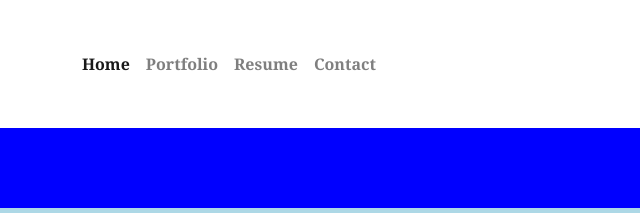
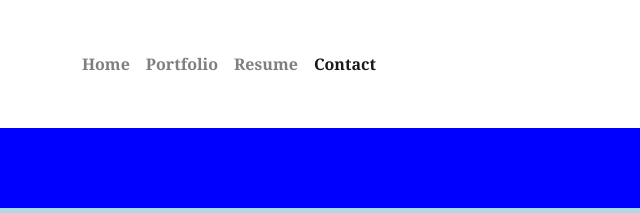
Before and after one commit to Malachisearcie/Malachisearcie.github.io, a plain HTML site: page contact.html in a window 1280 px wide. Shown: the top 213 px of the page, 640-1280 px from the left. Drawn offline with nearby package versions, Linux system fonts and the light colour scheme.

Commit message:
Update contact.html

```diff
--- a/contact.html
+++ b/contact.html
@@ -20,10 +20,10 @@
                alt="Wrestling team"
                >
                <ul class="navbar-nav mr-auto">
-                  <li class="nav-item active"><a class="nav-link" href="index.html">Home</a></li>
+                  <li class="nav-item "><a class="nav-link" href="index.html">Home</a></li>
                   <li class="nav-item"><a class="nav-link" href="About.html">Portfolio</a></li>
                   <li class="nav-item"><a class="nav-link" href="Resume.html">Resume</a></li>
-                  <li class="nav-item"><a class="nav-link" href="contact.html">Contact</a></li>
+                  <li class="nav-item active"><a class="nav-link" href="contact.html">Contact</a></li>
                </ul>
             </div>
          </nav>
```
